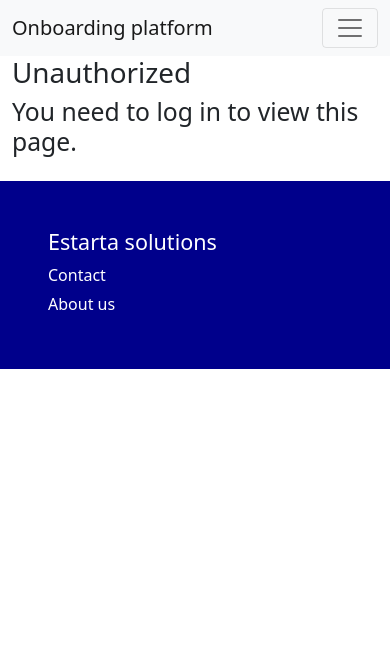
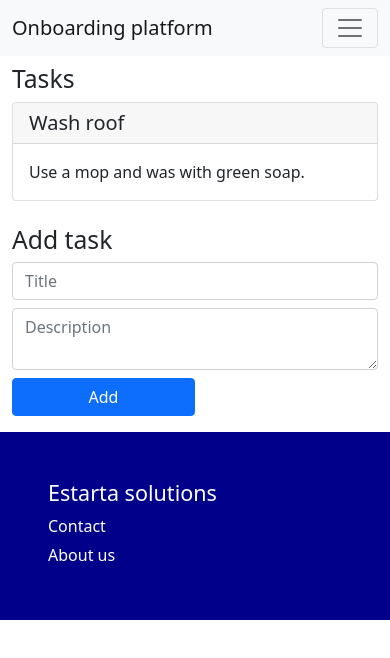
Before and after one commit to tonivuc/demoproject, a React (Create React App) app in the folder frontend/: page /tasks in a window 390 px wide. Before the commit this address led to /unathorized. Shown: the top 658 px of the page. Built offline with nearby package versions, Linux system fonts and the light colour scheme.

Commit message:
Added responsive list of tasks

```diff
--- a/frontend/src/App.js
+++ b/frontend/src/App.js
@@ -47,7 +47,7 @@ function App() {
               path="tasks"
               element={
                 <ProtectedRoute>
-                  <ContentFrame pageTitle="To-do list">
+                  <ContentFrame pageTitle="">
                     <Tasks />
                   </ContentFrame>
                 </ProtectedRoute>
--- a/frontend/src/components/protectedRoute.jsx
+++ b/frontend/src/components/protectedRoute.jsx
@@ -5,9 +5,9 @@ const ProtectedRoute = ({ children }) => {
   const { token } = useAuth();
   console.log("Token is " + token);
 
-  if (!token) {
-    return <Navigate to="/unathorized" replace />;
-  }
+  // if (!token) {
+  //   return <Navigate to="/unathorized" replace />;
+  // }
 
   return children;
 };
--- a/frontend/src/components/toDoForm.jsx
+++ b/frontend/src/components/toDoForm.jsx
@@ -29,8 +29,6 @@ function ToDoForm(props) {
   };
 
   return (
-    <Row>
-      <Col sm={8}>
     <Form
       noValidate
       validated={validated}
@@ -53,14 +51,11 @@ function ToDoForm(props) {
           placeholder="Description"
           ref={lunchWishInputRef}
         />
-            <Button variant="primary" type="submit">
-              Submit
+        <Button className="w-50" variant="primary" type="submit">
+          Add
         </Button>
       </Stack>
     </Form>
-      </Col>
-      <Col></Col>
-    </Row>
   );
 }
 
--- /dev/null
+++ b/frontend/src/components/toDoList.jsx
@@ -0,0 +1,15 @@
+import ListGroup from "react-bootstrap/ListGroup";
+import ToDoListItem from "./toDoListItem";
+
+function ToDoList(props) {
+  const toDoItems = props.toDoItems || [];
+
+  return (
+    <ListGroup className={props.className} as="ul" className="mb-4">
+      {toDoItems.map((toDoData) => (
+        <ToDoListItem toDoData={toDoData} />
+      ))}
+    </ListGroup>
+  );
+}
+export default ToDoList;
--- /dev/null
+++ b/frontend/src/components/toDoListItem.jsx
@@ -0,0 +1,21 @@
+import Row from "react-bootstrap/esm/Row";
+import Col from "react-bootstrap/esm/Col";
+import ListGroup from "react-bootstrap/ListGroup";
+import { Button, Card } from "react-bootstrap";
+
+function ToDoListItem(props) {
+  const { title, description } = props.toDoData || {
+    title: "",
+    description: "",
+  };
+
+  return (
+    <Card as="li" key={title + description}>
+      <Card.Header as="h5">{title}</Card.Header>
+      <Card.Body>
+        <Card.Text>{description}</Card.Text>
+      </Card.Body>
+    </Card>
+  );
+}
+export default ToDoListItem;
--- a/frontend/src/pages/tasks.jsx
+++ b/frontend/src/pages/tasks.jsx
@@ -5,6 +5,8 @@ import LunchWishList from "../components/lunchWishList";
 import { useState } from "react";
 import axios from "axios";
 import ToDoForm from "../components/toDoForm";
+import ToDoList from "../components/toDoList";
+import { Col, Row } from "react-bootstrap";
 
 function Tasks() {
   const [lunchWishes, setLunchWishes] = useState([]);
@@ -36,11 +38,21 @@ function Tasks() {
       });
   };
 
+  const toDoItems = [
+    { title: "Wash roof", description: "Use a mop and was with green soap." },
+  ];
+
   return (
-    <>
-      <ToDoForm onSubmit={onSubmitLunchWish} />
-      <LunchWishList className="mt-3" lunchWishes={lunchWishes} />
-    </>
+    <Row>
+      <Col sm={6}>
+        <h2>Tasks</h2>
+        <ToDoList toDoItems={toDoItems} />
+      </Col>
+      <Col sm={6}>
+        <h2>Add task</h2>
+        <ToDoForm onSubmit={onSubmitLunchWish} />
+      </Col>
+    </Row>
   );
 }
 
```
Lines whose indentation alone changed are shown as unchanged.
